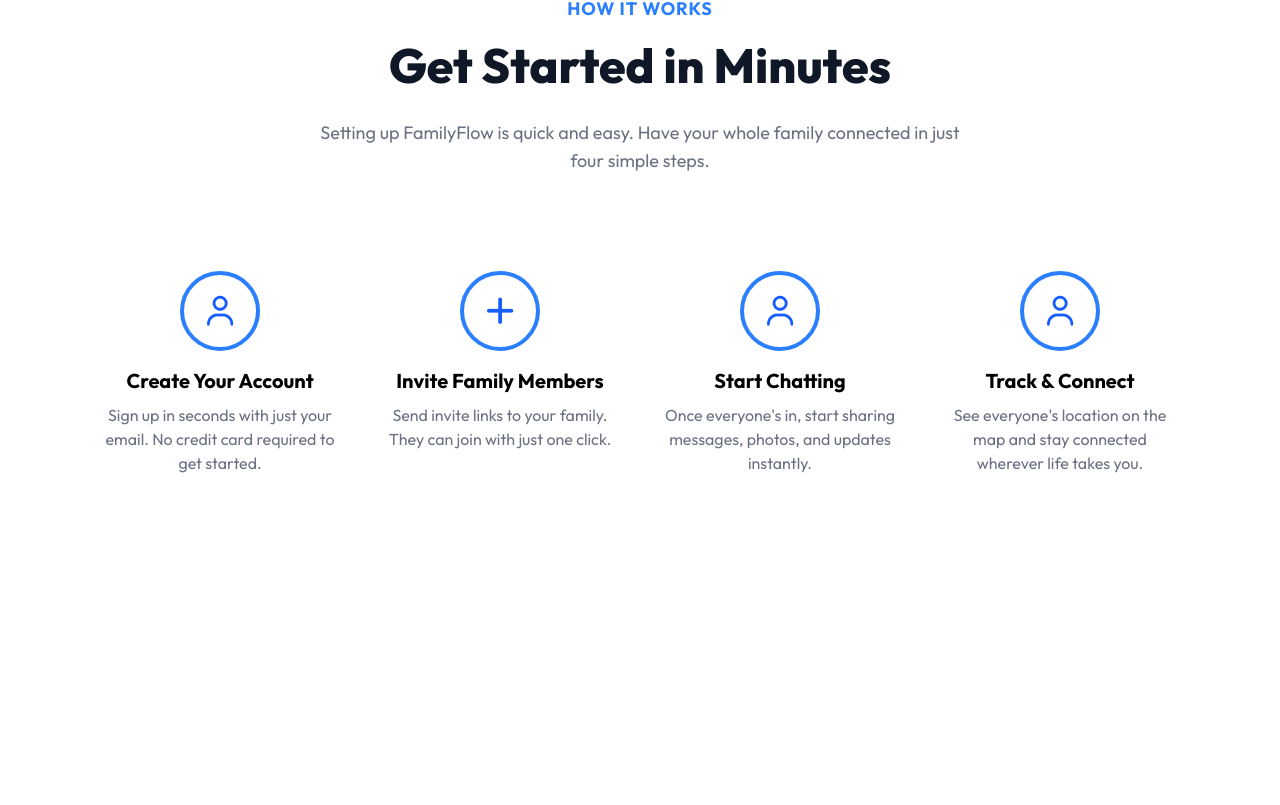
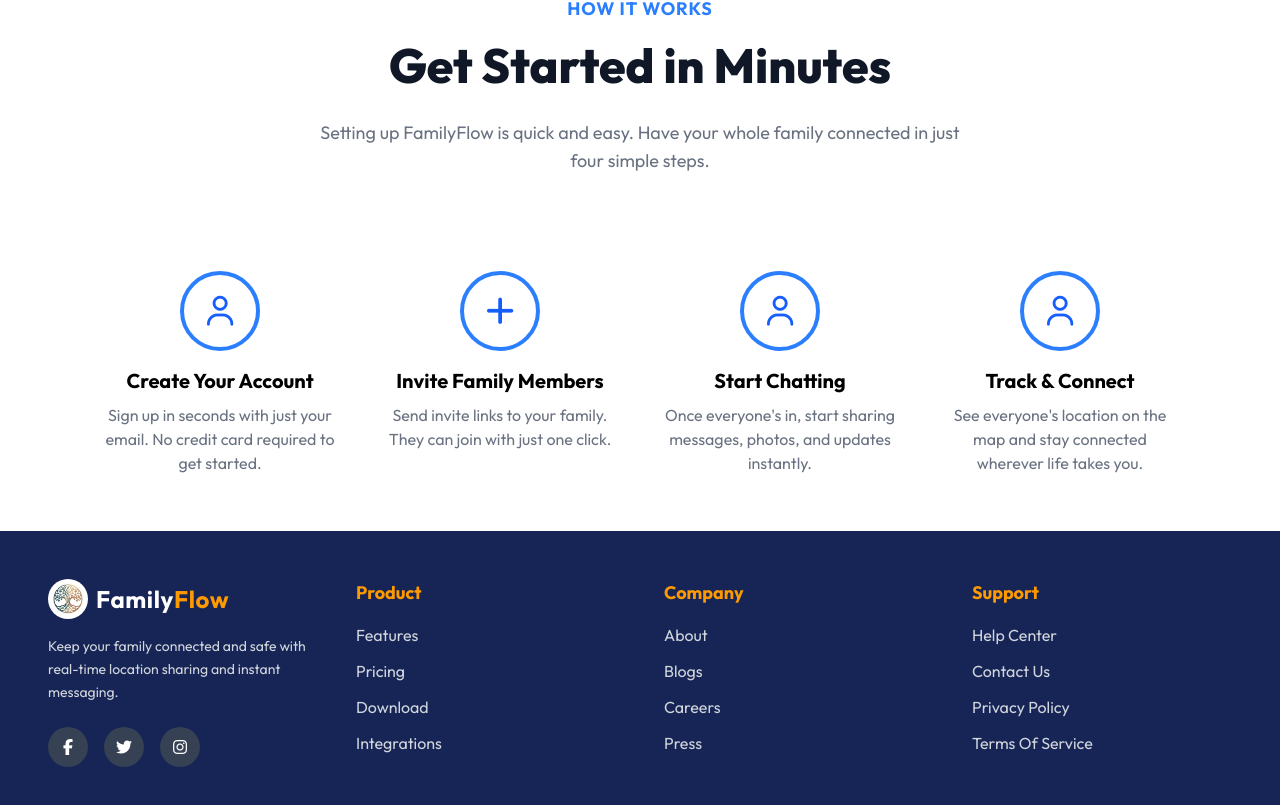
Before and after one commit to SAHIL1703/FamilyFlow-Client, a React (Vite) app: page / in a window 1280 px wide. Shown: the part 1927-2732 px from the top of the page. Before the commit the page ends 2418 px from the top, so only its background shows below. Built offline with nearby package versions, Linux system fonts and the light colour scheme.

Commit message:
Completed the UI for Landing Page

```diff
--- /dev/null
+++ b/src/Pages/DashboardPage.jsx
@@ -0,0 +1,11 @@
+import React from 'react'
+
+const DashboardPage = () => {
+  return (
+    <div>
+
+    </div>
+  )
+}
+
+export default DashboardPage
--- a/src/Pages/LandingPage.jsx
+++ b/src/Pages/LandingPage.jsx
@@ -5,6 +5,7 @@
 import Card from '../components/LandingPageComponent/Card'
 import Feature from '../components/LandingPageComponent/Features/Feature'
 import Working from '../components/LandingPageComponent/Working'
+import Footer from '../components/LandingPageComponent/Footer'
 
 const LandingPage = () => {
   return (
@@ -15,6 +16,7 @@
         <Card />
         <Feature />
         <Working />
+        <Footer />
     </div>
   )
 }
--- /dev/null
+++ b/src/components/LandingPageComponent/Footer.jsx
@@ -0,0 +1,85 @@
+import React from "react";
+
+const Footer = () => {
+  return (
+    <div className="mt-10 bg-blue-950 text-white py-12">
+
+      <div className="container mx-auto px-6 md:px-12 grid grid-cols-1 md:grid-cols-2 lg:grid-cols-4 gap-8 lg:gap-12">
+
+        {/* === SESSION 1: BRANDING === */}
+        <div className="flex flex-col gap-4">
+          {/* Logo Section */}
+          <div className="flex items-center gap-2 cursor-pointer select-none">
+            <img
+              className="h-10 w-10 object-contain rounded-full bg-white p-0.5" // Added white bg to logo img just in case transparency is weird
+              src="familyflow_logo_tree.jpg"
+              alt="Logo"
+            />
+            {/* Changed text-gray-800 to text-white so it shows on dark background */}
+            <h1 className="text-2xl font-bold tracking-wide text-white">
+              Family<span className="text-amber-500">Flow</span>
+            </h1>
+          </div>
+
+          {/* Description */}
+          <p className="text-gray-300 text-sm leading-relaxed">
+            Keep your family connected and safe with real-time location sharing
+            and instant messaging.
+          </p>
+
+          {/* Social Media Icons */}
+          <div className="flex items-center gap-4 mt-2">
+            {/* Facebook */}
+            <div className="bg-gray-700 hover:bg-blue-600 w-10 h-10 flex items-center justify-center rounded-full transition-all duration-300 cursor-pointer">
+              <i className="text-white fa-brands fa-facebook-f"></i>
+            </div>
+            {/* Twitter/X */}
+            <div className="bg-gray-700 hover:bg-sky-500 w-10 h-10 flex items-center justify-center rounded-full transition-all duration-300 cursor-pointer">
+              <i className="text-white fa-brands fa-twitter"></i>
+            </div>
+            {/* Instagram */}
+            <div className="bg-gray-700 hover:bg-pink-600 w-10 h-10 flex items-center justify-center rounded-full transition-all duration-300 cursor-pointer">
+              <i className="text-white fa-brands fa-instagram"></i>
+            </div>
+          </div>
+        </div>
+
+        {/* === SESSION 2: PRODUCT === */}
+        <div>
+          <h2 className="text-lg font-bold mb-4 text-amber-500">Product</h2>
+          <ul className="space-y-3 text-gray-300">
+            <li className="hover:text-white hover:translate-x-1 transition-transform cursor-pointer">Features</li>
+            <li className="hover:text-white hover:translate-x-1 transition-transform cursor-pointer">Pricing</li>
+            <li className="hover:text-white hover:translate-x-1 transition-transform cursor-pointer">Download</li>
+            <li className="hover:text-white hover:translate-x-1 transition-transform cursor-pointer">Integrations</li>
+          </ul>
+        </div>
+
+        {/* === SESSION 3: COMPANY === */}
+        <div>
+          <h2 className="text-lg font-bold mb-4 text-amber-500">Company</h2>
+          <ul className="space-y-3 text-gray-300">
+            <li className="hover:text-white hover:translate-x-1 transition-transform cursor-pointer">About</li>
+            <li className="hover:text-white hover:translate-x-1 transition-transform cursor-pointer">Blogs</li>
+            <li className="hover:text-white hover:translate-x-1 transition-transform cursor-pointer">Careers</li>
+            <li className="hover:text-white hover:translate-x-1 transition-transform cursor-pointer">Press</li>
+          </ul>
+        </div>
+
+        {/* === SESSION 4: SUPPORT === */}
+        <div>
+          <h2 className="text-lg font-bold mb-4 text-amber-500">Support</h2>
+          <ul className="space-y-3 text-gray-300">
+            <li className="hover:text-white hover:translate-x-1 transition-transform cursor-pointer">Help Center</li>
+            <li className="hover:text-white hover:translate-x-1 transition-transform cursor-pointer">Contact Us</li>
+            <li className="hover:text-white hover:translate-x-1 transition-transform cursor-pointer">Privacy Policy</li>
+            <li className="hover:text-white hover:translate-x-1 transition-transform cursor-pointer">Terms Of Service</li>
+          </ul>
+        </div>
+
+      </div>
+    </div>
+  );
+};
+
+export default Footer;
```
